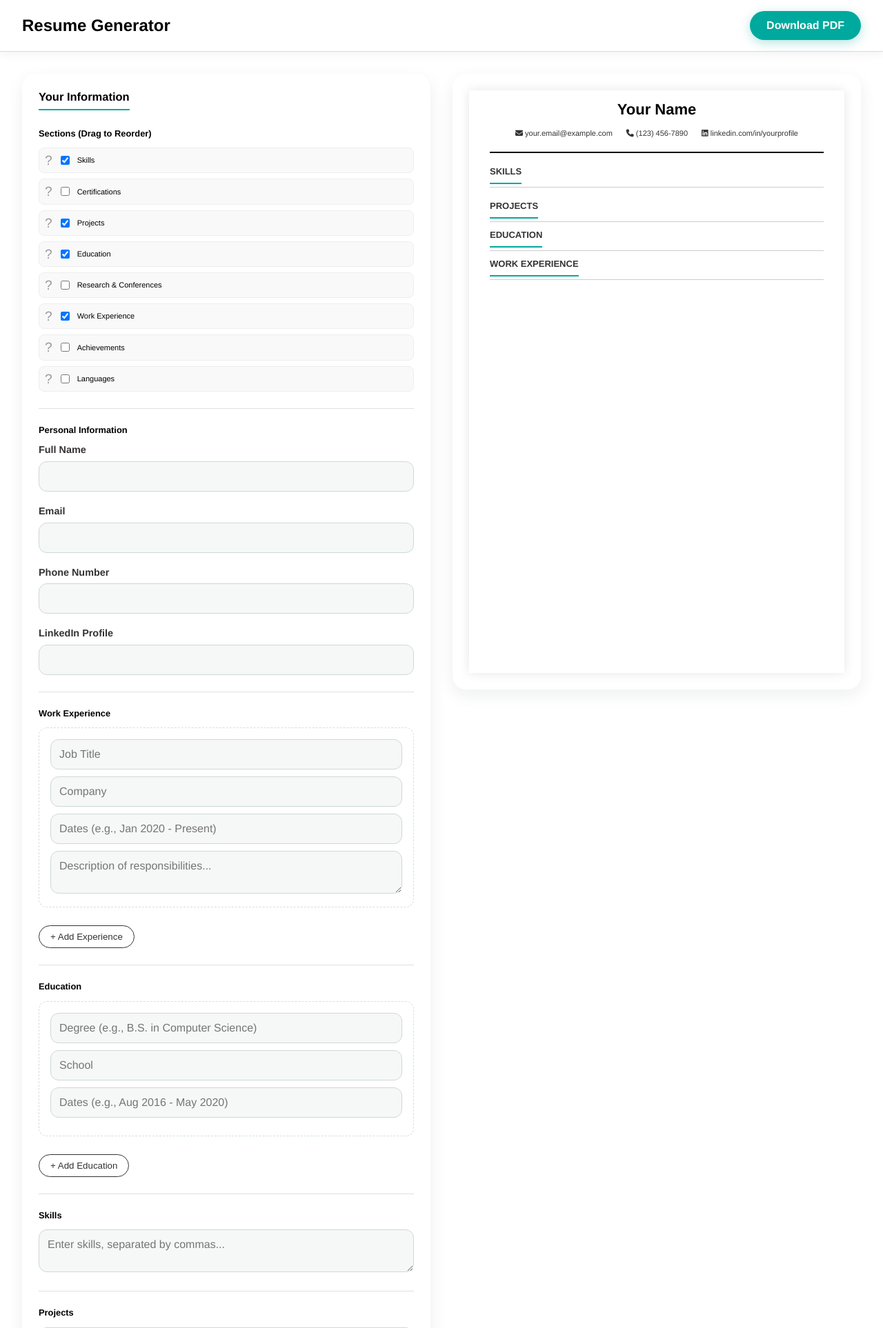
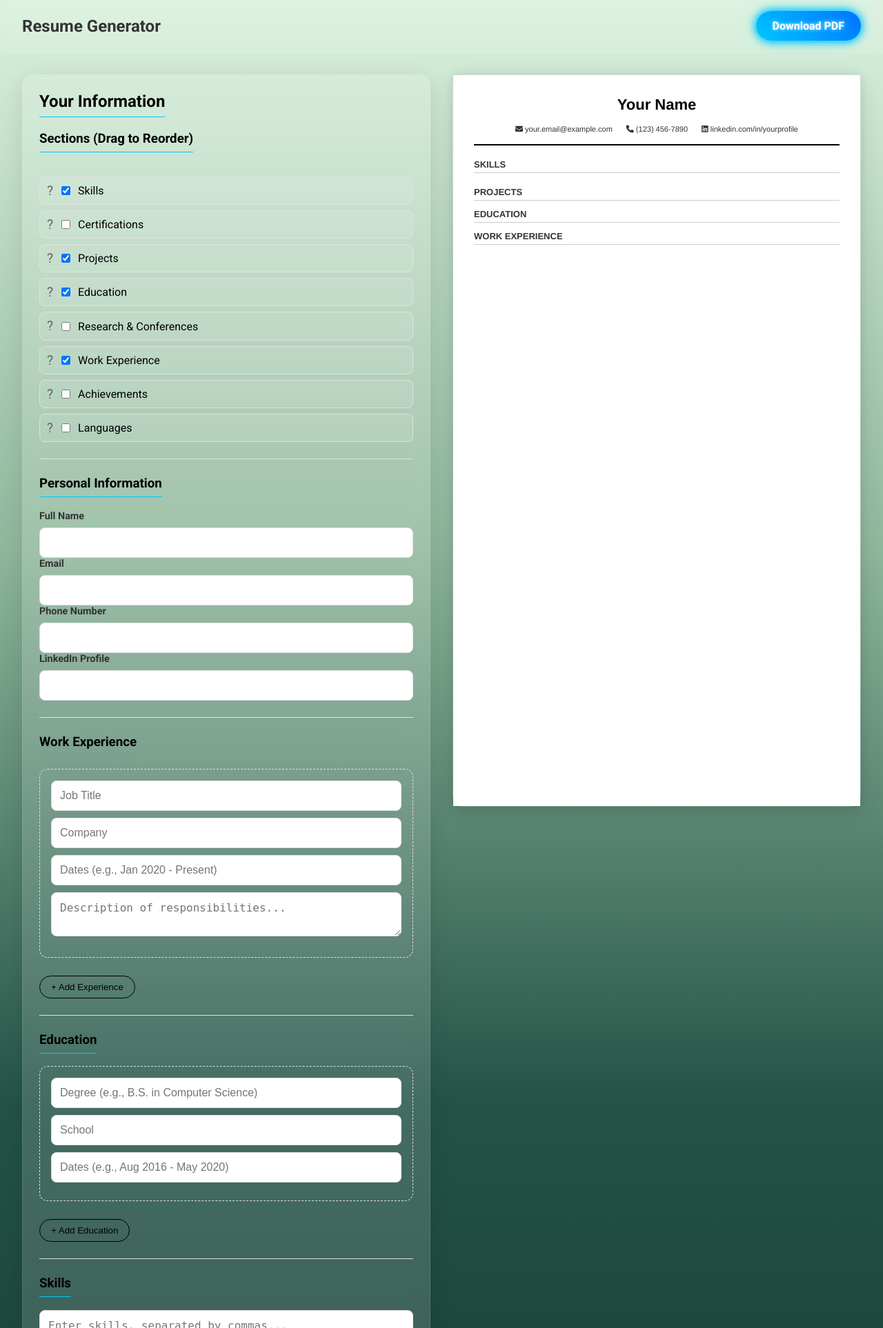
Before and after one commit to nogil07/resume_generator, a Flask app: page / in a window 1280 px wide. Shown: the top 1926 px of the page at 69% size. Run offline with Flask 3, Linux system fonts and the light colour scheme.

Commit message:
Add files via upload

```diff
--- a/static/style.css
+++ b/static/style.css
@@ -1,69 +1,86 @@
+@import url('https://fonts.googleapis.com/css2?family=Roboto:wght@400;700&display=swap');
+
 :root {
-  --primary: #000000;
-  --secondary: #333333;
-  --accent: #00A99D;
-  --background: #FFFFFF;
-  --text-light: #FFFFFF;
-  --text-dark: #000000;
+  /* Light Theme Palette for Form */
+  --background-light: #ffffff;
+  --primary-light: #f0f0f0;
+  --border-light: #e0e0e0;
+  --text-main-light: #333333;
+  --text-secondary-light: #666666;
 
-  --heading-font: 'Helvetica', sans-serif;
-  --body-font: 'Helvetica', sans-serif;
+  /* Accent for Glow (remains same) */
+  --accent-glow: #00c6ff;
+
+  /* Resume Preview (Untouched) */
+  --preview-primary: #000000;
+  --preview-secondary: #333333;
+  --preview-background: #FFFFFF;
+  --preview-font: 'Helvetica', sans-serif;
 
   --spacing-unit: 4px;
-  --page-padding: 30px;
+}
+
+@keyframes glow {
+  0% {
+    box-shadow: 0 0 5px var(--accent-glow), 0 0 10px var(--accent-glow);
+  }
+  50% {
+    box-shadow: 0 0 20px var(--accent-glow), 0 0 30px var(--accent-glow);
+  }
+  100% {
+    box-shadow: 0 0 5px var(--accent-glow), 0 0 10px var(--accent-glow);
+  }
 }
 
 body {
   margin: 0;
-  font-family: var(--body-font);
+  font-family: 'Roboto', sans-serif;
   font-weight: 400;
-  background-color: var(--background);
-  color: var(--text-dark);
-  line-height: 1.15;
-  font-size: 11px;
+  background: linear-gradient(to top, #0B2B26, #163832, #235347, #8EB69B, #DAF1DE);
+  color: var(--preview-primary);
   -webkit-font-smoothing: antialiased;
   -moz-osx-font-smoothing: grayscale;
 }
 
 h1, h2, h3, h4, h5, h6 {
-  font-family: var(--heading-font);
   font-weight: 700;
-  color: var(--primary);
 }
 
 .app-header {
-  background-color: var(--text-light);
+  background-color: rgba(255, 255, 255, 0.1);
+  backdrop-filter: blur(5px);
+  -webkit-backdrop-filter: blur(5px);
   padding: 16px 32px;
-  box-shadow: 0 4px 12px rgba(0, 0, 0, 0.05);
+  border-bottom: 1px solid rgba(255, 255, 255, 0.2);
   display: flex;
   justify-content: space-between;
   align-items: center;
-  border-bottom: 1px solid #d4e0de;
 }
 
 .app-header h1 {
   margin: 0;
   font-size: 1.5rem;
+  color: var(--text-main-light);
 }
 
 .main-button {
-  font-family: var(--heading-font);
-  background-color: var(--accent);
-  color: var(--text-light);
+  font-family: 'Roboto', sans-serif;
+  background: linear-gradient(45deg, var(--accent-glow), #0072ff);
+  color: #fff;
+  text-shadow: 0 0 5px rgba(255, 255, 255, 0.7), 0 0 10px var(--accent-glow);
   border: none;
-  border-radius: 50px; /* Pill-shaped */
+  border-radius: 50px;
   padding: 12px 24px;
   font-size: 1rem;
   font-weight: 700;
   cursor: pointer;
-  box-shadow: 0 4px 15px rgba(0, 169, 157, 0.3);
   transition: all 0.3s ease;
+  animation: glow 3s infinite linear;
 }
 
 .main-button:hover {
-  filter: brightness(1.1);
-  box-shadow: 0 6px 20px rgba(0, 169, 157, 0.4);
-  transform: translateY(-2px);
+  transform: translateY(-2px) scale(1.05);
+  box-shadow: 0 0 30px var(--accent-glow);
 }
 
 .app-container {
@@ -74,34 +91,31 @@ h1, h2, h3, h4, h5, h6 {
   align-items: start;
 }
 
+/* Frosted Glass Card Effect for both form and preview containers */
 .card {
-  background: var(--text-light);
-  border-radius: 20px;
-  padding: 24px;
-  box-shadow: 0 8px 24px rgba(13, 29, 29, 0.07);
-  transition: all 0.3s ease;
+  background-color: rgba(255, 255, 255, 0.15);
+  backdrop-filter: blur(15px);
+  -webkit-backdrop-filter: blur(15px);
+  border: 1px solid rgba(255, 255, 255, 0.1);
+  border-radius: 16px;
+  box-shadow: 0 8px 32px rgba(0, 0, 0, 0.1);
 }
 
-.card:hover {
-  box-shadow: 0 12px 32px rgba(13, 29, 29, 0.1);
-  transform: translateY(-4px);
+.form-card {
+  padding: 24px;
 }
 
-.card h2 {
-  margin-top: 0;
-  border-bottom: 2px solid var(--accent);
+.form-card h2, .form-card h3 {
+  color: var(--preview-primary);
+  border-bottom: 1px solid var(--accent-glow);
   padding-bottom: 8px;
   display: inline-block;
-}
-
-.form-group {
-  margin-bottom: 20px;
+  margin-top: 0;
 }
 
 .form-group label {
   display: block;
-  font-family: var(--heading-font);
-  color: var(--secondary);
+  color: var(--preview-secondary);
   margin-bottom: 8px;
   font-size: 0.9rem;
   font-weight: 700;
@@ -110,11 +124,10 @@ h1, h2, h3, h4, h5, h6 {
 .form-input {
   width: 100%;
   padding: 12px;
-  border: 1px solid #cdd9d7;
-  border-radius: 12px; /* Rounded rectangle */
-  background-color: #f5f8f7;
-  color: var(--text-dark);
-  font-family: var(--body-font);
+  border: 1px solid var(--border-light);
+  border-radius: 8px;
+  background-color: var(--background-light);
+  color: var(--text-main-light);
   font-size: 1rem;
   transition: all 0.3s ease;
   box-sizing: border-box;
@@ -122,58 +135,14 @@ h1, h2, h3, h4, h5, h6 {
 
 .form-input:focus {
   outline: none;
-  border-color: var(--accent);
-  box-shadow: 0 0 0 3px rgba(0, 169, 157, 0.2);
-  background-color: var(--text-light);
-}
-
-/* Preview-specific styles */
-.resume-preview-document {
-  background: #fff;
-  padding: 15px 30px 30px;
-  box-shadow: 0 0 15px rgba(0,0,0,0.1);
-  min-height: 800px; /* Give it some height */
-}
-
-.resume-header {
-  text-align: center;
-  border-bottom: 2px solid var(--primary);
-  padding-bottom: calc(var(--spacing-unit) * 5);
-  margin-bottom: calc(var(--spacing-unit) * 5);
-}
-
-.resume-header h1 {
-  margin: 0;
-  font-size: 22px;
-  font-weight: bold;
-  color: var(--primary);
-}
-
-.contact-info {
-  margin-top: calc(var(--spacing-unit) * 4);
-  display: flex;
-  justify-content: center;
-  gap: 20px;
-  flex-wrap: wrap; /* Allow wrapping on smaller screens */
-}
-
-.contact-info span {
-  font-family: var(--body-font);
-  color: var(--secondary);
-  font-size: 11px;
-}
-
-/* Form Section Dividers and Buttons */
-hr {
-  border: none;
-  border-top: 1px solid #e0e0e0;
-  margin: 24px 0;
+  border-color: var(--accent-glow);
+  box-shadow: 0 0 0 3px rgba(0, 198, 255, 0.2);
 }
 
 .secondary-button {
   background: none;
-  border: 1px solid var(--secondary);
-  color: var(--secondary);
+  border: 1px solid var(--preview-primary);
+  color: var(--preview-primary);
   border-radius: 50px;
   padding: 8px 16px;
   cursor: pointer;
@@ -182,32 +151,117 @@ hr {
 }
 
 .secondary-button:hover {
-  background: var(--secondary);
-  color: var(--text-light);
+  background: var(--preview-primary);
+  color: var(--background-light);
 }
 
 .experience-entry, .education-entry {
   padding: 16px;
-  border: 1px dashed #d4e0de;
+  border: 1px dashed var(--border-light);
   border-radius: 12px;
   margin-bottom: 16px;
 }
 
-.experience-entry input, .education-entry input {
+.experience-entry input, .education-entry input, .experience-entry textarea {
   margin-bottom: 10px;
 }
 
-/* Resume Preview Sections */
+form hr {
+  border: none;
+  border-top: 1px solid var(--border-light);
+  margin: 24px 0;
+}
+
+/* Draggable Section List */
+.section-list {
+  list-style: none;
+  padding: 0;
+  margin-bottom: 16px;
+}
+
+.section-list-item {
+  display: flex;
+  align-items: center;
+  gap: 8px;
+  padding: 10px;
+  border: 1px solid var(--border-light);
+  border-radius: 8px;
+  margin-bottom: 8px;
+  background-color: rgba(255, 255, 255, 0.1);
+  cursor: grab;
+}
+
+.section-list-item.dragging {
+  opacity: 0.5;
+}
+
+.drag-handle {
+  font-size: 1.2rem;
+  line-height: 1;
+  color: var(--text-secondary-light);
+}
+
+
+/* --- RESUME PREVIEW STYLES (DO NOT CHANGE) --- */
+@page {
+  margin: 30px;
+}
+
+.resume-preview-document {
+  background: var(--preview-background);
+  padding: 30px;
+  box-shadow: 0 0 15px rgba(0,0,0,0.1);
+  min-height: 1000px;
+  color: var(--preview-primary);
+}
+
+.resume-preview-document h1, .resume-preview-document h2, .resume-preview-document h3, .resume-preview-document strong {
+  font-family: var(--preview-font);
+  color: var(--preview-primary);
+}
+
+.resume-preview-document span, .resume-preview-document div, .resume-preview-document li {
+  font-family: var(--preview-font);
+  color: var(--preview-primary);
+  font-size: 11px;
+}
+
+.resume-header {
+  text-align: center;
+  border-bottom: 2px solid var(--preview-primary);
+  padding-bottom: 16px;
+  margin-bottom: 20px;
+}
+
+.resume-header h1 {
+  margin: 0;
+  font-size: 22px;
+  font-weight: bold;
+}
+
+.contact-info {
+  margin-top: 16px;
+  display: flex;
+  justify-content: center;
+  gap: 20px;
+  flex-wrap: wrap;
+}
+
+.contact-info span {
+  color: var(--preview-secondary);
+  font-size: 11px;
+}
+
 .resume-section {
-  margin-top: calc(var(--spacing-unit) * 3);
+  margin-top: 12px;
 }
 
 .resume-section h2 {
   font-size: 13px;
   font-weight: bold;
   text-transform: uppercase;
-  color: var(--secondary);
-  margin-bottom: 4px; /* Space between text and line */
+  color: var(--preview-secondary);
+  margin-bottom: 4px;
 }
 
 hr.section-divider {
@@ -215,17 +269,15 @@ hr.section-divider {
   height: 1px;
   background-color: #ccc;
   margin: 0;
-  margin-bottom: 8px; /* Space between line and content */
+  margin-bottom: 8px;
 }
 
 .job, .school {
-  margin-bottom: var(--spacing-unit);
+  margin-bottom: 4px;
 }
 
 .job-title, .degree-title {
-  font-family: var(--heading-font);
   font-size: 13px;
-  color: var(--text-dark);
   display: flex;
   justify-content: space-between;
 }
@@ -240,12 +292,10 @@ hr.section-divider {
 
 .job-company, .school-name {
   font-weight: 700;
-  color: var(--primary);
 }
 
 .job-description {
-  margin-top: var(--spacing-unit);
-  font-size: 11px;
+  margin-top: 4px;
 }
 
 .skills-list {
@@ -254,6 +304,7 @@ hr.section-divider {
   gap: 8px;
   margin: 0;
   list-style: none;
+  padding: 0;
 }
 
 .bulleted-list {
@@ -267,44 +318,8 @@ hr.section-divider {
 
 .skill-item {
   background-color: #f0f0f0;
-  color: var(--primary);
   padding: 5px 12px;
   border-radius: 12px;
-  font-size: 11px;
-}
-
-@page {
-  margin: 15px 30px 30px;
-}
-
-/* Draggable Section List */
-.section-list {
-  list-style: none;
-  padding: 0;
-  margin-bottom: 16px;
-}
-
-.section-list-item {
-  display: flex;
-  align-items: center;
-  gap: 8px;
-  padding: 8px;
-  border: 1px solid #eee;
-  border-radius: 8px;
-  margin-bottom: 8px;
-  background-color: #f9f9f9;
-  cursor: grab;
-}
-
-.section-list-item.dragging {
-  opacity: 0.5;
-  background: #eef;
-}
-
-.drag-handle {
-  font-size: 1.2rem;
-  line-height: 1;
-  color: #999;
 }
 
 .meta-text {
--- a/templates/index.html
+++ b/templates/index.html
@@ -15,7 +15,7 @@
     </header>
 
     <main class="app-container">
-        <div class="card">
+        <div class="card form-card">
             <h2>Your Information</h2>
             <form id="resume-form" action="/generate-pdf" method="post">
 
```
